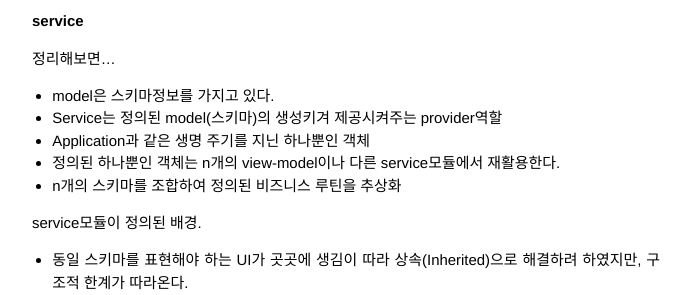
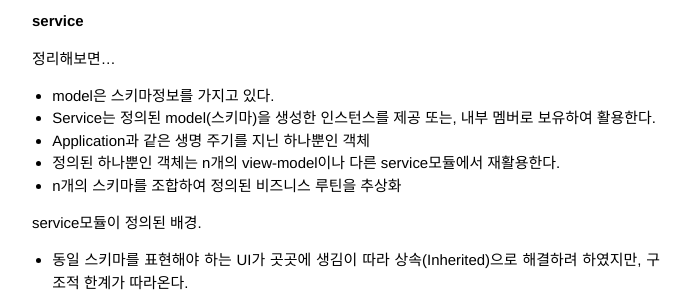
Before and after one commit to ParkKyeongSik/gomsun2.github.io, a Jekyll site: the page built from _posts/2014-04-07-log.md, in a window 1280 px wide. Shown: the part 356-651 px from the top of the page, without its empty margins (294-985 px from the left). Built offline with Jekyll 4.4.1, drawn with Linux system fonts in a browser that asks for light colours; Markdown is read by kramdown in place of the engine named in the settings.

Commit message:
Update 2014-04-07-log.md

```diff
--- a/_posts/2014-04-07-log.md
+++ b/_posts/2014-04-07-log.md
@@ -19,7 +19,7 @@ categories: delphi
 정리해보면...
 
 - model은 스키마정보를 가지고 있다.
-- Service는 정의된 model(스키마)의 생성키겨 제공시켜주는 provider역할
+- Service는 정의된 model(스키마)을 생성한 인스턴스를 제공 또는, 내부 멤버로 보유하여 활용한다.
 - Application과 같은 생명 주기를 지닌 하나뿐인 객체
 - 정의된 하나뿐인 객체는 n개의 view-model이나 다른 service모듈에서 재활용한다.
 - n개의 스키마를 조합하여 정의된 비즈니스 루틴을 추상화
```
